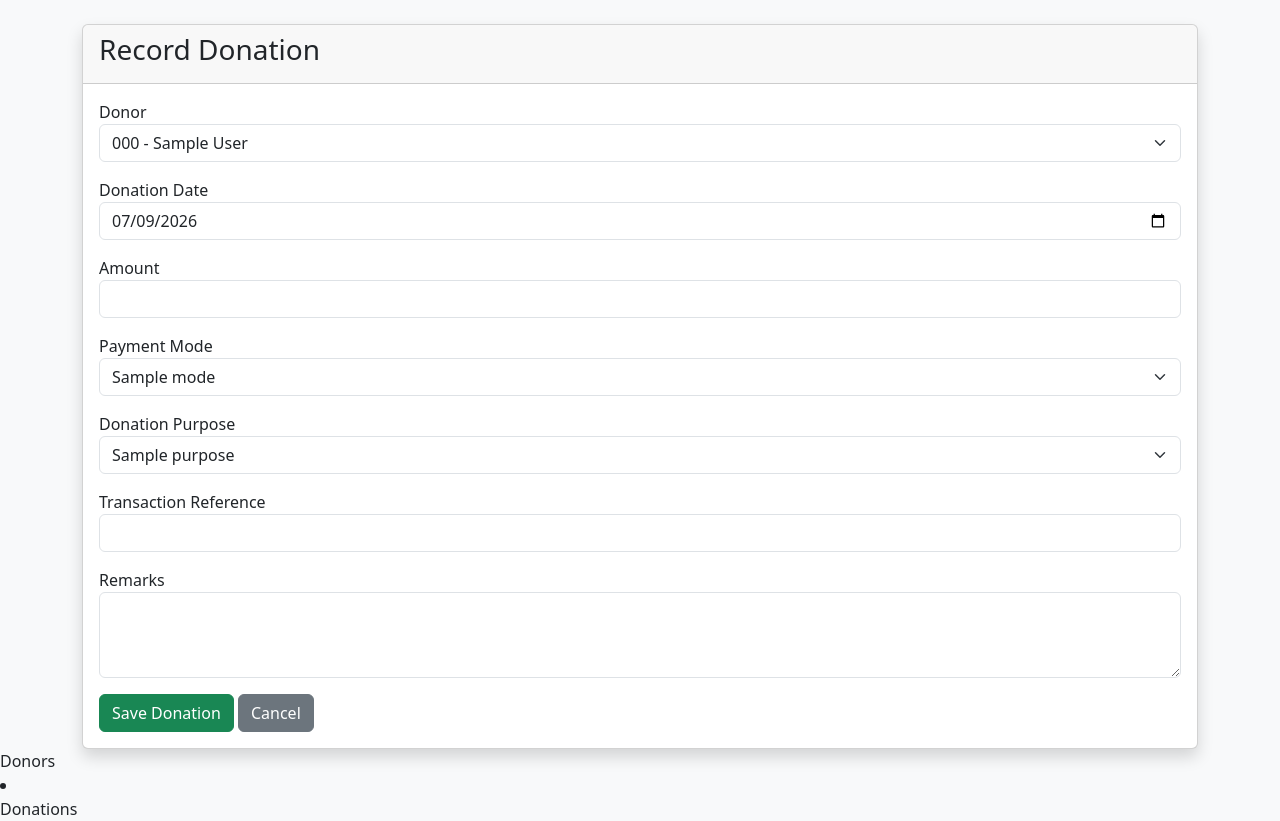
After one commit to kunalbelkar43-cyber/DonorManagementSystem, a Flask app: page /donations/add in a window 1280 px wide. The commit adds this page. Run offline with Flask 3, Linux system fonts and the light colour scheme; a user stored in the database is signed in; tables that the repository leaves empty hold one stand-in row (values such as "Sample post").

Commit message:
Phase 4.2 - Donation form created

```diff
--- a/app/donations/forms.py
+++ b/app/donations/forms.py
@@ -0,0 +1,64 @@
+from flask_wtf import FlaskForm
+from wtforms import (
+    SelectField,
+    DateField,
+    DecimalField,
+    StringField,
+    TextAreaField,
+    SubmitField
+)
+
+from wtforms.validators import (
+    DataRequired,
+    NumberRange,
+    Optional,
+    Length
+)
+
+
+class DonationForm(FlaskForm):
+
+    donor = SelectField(
+        "Donor",
+        coerce=int,
+        validators=[DataRequired()]
+    )
+
+    donation_date = DateField(
+        "Donation Date",
+        format="%Y-%m-%d",
+        validators=[DataRequired()]
+    )
+
+    amount = DecimalField(
+        "Amount",
+        places=2,
+        validators=[
+            DataRequired(),
+            NumberRange(min=1)
+        ]
+    )
+
+    payment_mode = SelectField(
+        "Payment Mode",
+        coerce=int,
+        validators=[DataRequired()]
+    )
+
+    purpose = SelectField(
+        "Donation Purpose",
+        coerce=int,
+        validators=[DataRequired()]
+    )
+
+    transaction_reference = StringField(
+        "Transaction Reference",
+        validators=[
+            Optional(),
+            Length(max=100)
+        ]
+    )
+
+    remarks = TextAreaField("Remarks")
+
+    submit = SubmitField("Save Donation")
--- a/app/donations/routes.py
+++ b/app/donations/routes.py
@@ -1,9 +1,64 @@
-from flask import render_template
-from flask_login import login_required
+from datetime import date
 
+from flask import (
+    render_template,
+    redirect,
+    url_for,
+    flash
+)
+
+from flask_login import (
+    login_required,
+    current_user
+)
+
+from app.extensions import db
 from app.donations import donations
+from app.donations.forms import DonationForm
 
-@donations.route("/")
+from app.models.donor import Donor
+from app.models.payment_mode import PaymentMode
+from app.models.donation_purpose import DonationPurpose
+from app.models.donation import Donation
+
+@donations.route("/add", methods=["GET", "POST"])
 @login_required
-def list_donations():
-    return render_template("donations/list.html")
+def add_donation():
+
+    form = DonationForm()
+
+    form.donor.choices = [
+        (
+            donor.id,
+            f"{donor.donor_code} - {donor.full_name}"
+        )
+        for donor in Donor.query.order_by(Donor.full_name).all()
+    ]
+
+    form.payment_mode.choices = [
+        (mode.id, mode.name)
+        for mode in PaymentMode.query.order_by(PaymentMode.name).all()
+    ]
+
+    form.purpose.choices = [
+        (purpose.id, purpose.name)
+        for purpose in DonationPurpose.query.order_by(DonationPurpose.name).all()
+    ]
+
+    if form.validate_on_submit():
+
+        flash(
+            "Donation form validated successfully.",
+            "success"
+        )
+
+        return redirect(
+            url_for("donations.list_donations")
+        )
+
+    form.donation_date.data = date.today()
+
+    return render_template(
+        "donations/add.html",
+        form=form
+    )
--- /dev/null
+++ b/app/templates/donations/add.html
@@ -0,0 +1,77 @@
+{% extends "base.html" %}
+
+{% block title %}
+Record Donation
+{% endblock %}
+
+{% block content %}
+
+<div class="container mt-4">
+
+<div class="card shadow">
+
+<div class="card-header">
+
+<h3>Record Donation</h3>
+
+</div>
+
+<div class="card-body">
+
+<form method="POST">
+
+{{ form.hidden_tag() }}
+
+<div class="mb-3">
+{{ form.donor.label }}
+{{ form.donor(class="form-select") }}
+</div>
+
+<div class="mb-3">
+{{ form.donation_date.label }}
+{{ form.donation_date(class="form-control") }}
+</div>
+
+<div class="mb-3">
+{{ form.amount.label }}
+{{ form.amount(class="form-control") }}
+</div>
+
+<div class="mb-3">
+{{ form.payment_mode.label }}
+{{ form.payment_mode(class="form-select") }}
+</div>
+
+<div class="mb-3">
+{{ form.purpose.label }}
+{{ form.purpose(class="form-select") }}
+</div>
+
+<div class="mb-3">
+{{ form.transaction_reference.label }}
+{{ form.transaction_reference(class="form-control") }}
+</div>
+
+<div class="mb-3">
+{{ form.remarks.label }}
+{{ form.remarks(class="form-control", rows=3) }}
+</div>
+
+{{ form.submit(class="btn btn-success") }}
+
+<a href="{{ url_for('donations.list_donations') }}"
+class="btn btn-secondary">
+
+Cancel
+
+</a>
+
+</form>
+
+</div>
+
+</div>
+
+</div>
+
+{% endblock %}
--- a/app/templates/donations/list.html
+++ b/app/templates/donations/list.html
@@ -9,7 +9,8 @@
     <div class="d-flex justify-content-between align-items-center mb-3">
         <h2>Donations</h2>
 
-        <a href="#" class="btn btn-success">
+        <a href="{{ url_for('donations.add_donation') }}"
+class="btn btn-success">
             Record Donation
         </a>
     </div>
```
